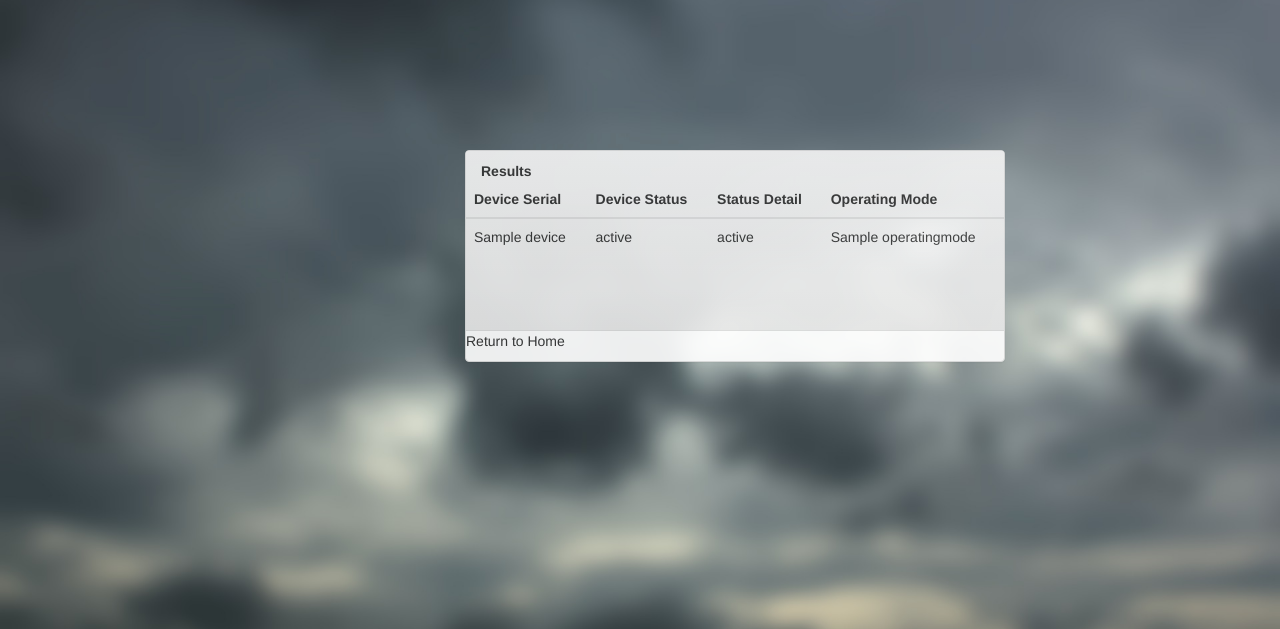
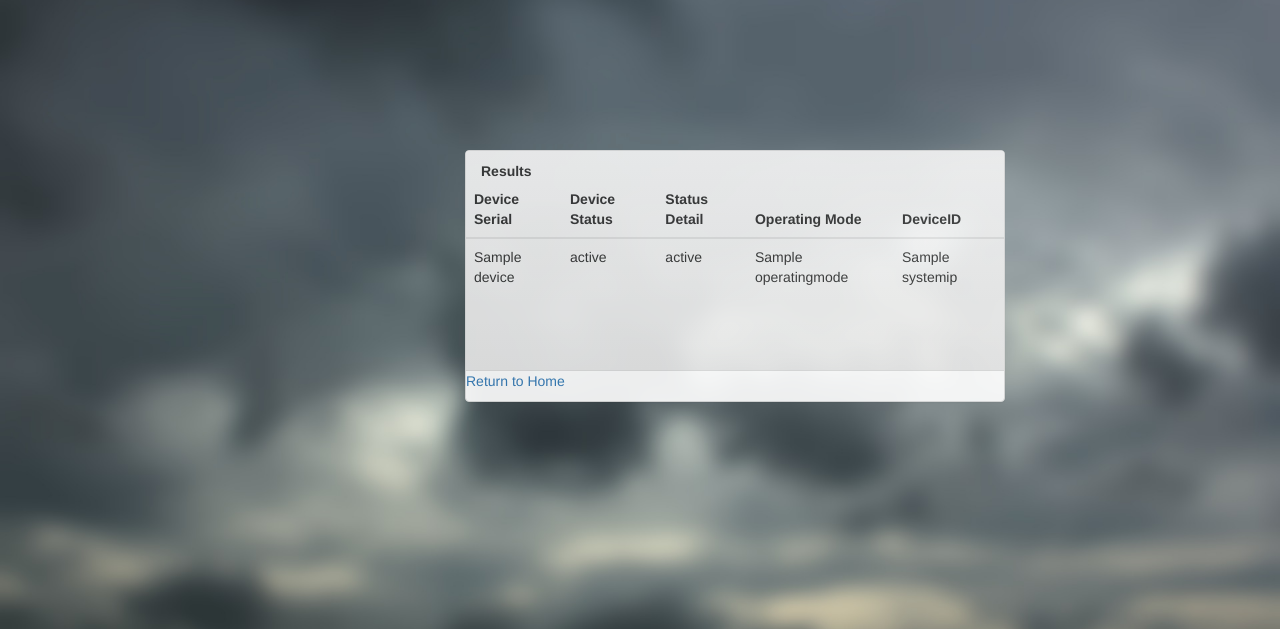
Before and after one commit to lpereira1/Viptela-Device-Status, a Flask app: template app/templates/show-results.html in a window 1280 px wide. Shown: the top 629 px of the page. Run offline with Flask 2, Linux system fonts and the light colour scheme; the template is opened without the code that fills it: most values are stand-ins (such as "Sample title", 1, 10 or a date in 2020); some libraries are stand-ins or nearby versions.

Commit message:
Updated with new Background Updated the device status dictionary with one that is more sane.
Added Return to home links for all result types.

```diff
--- a/app/templates/show-results.html
+++ b/app/templates/show-results.html
@@ -26,6 +26,7 @@
               <th>Device Status</th>
               <th>Status Detail</th>
               <th>Operating Mode</th>
+              <th>DeviceID</th>
 
             </tr>
           </thead>
@@ -35,6 +36,7 @@
               <td>{{ data.Status }}</td>
               <td>{{ data.statusdetail }}</td>
               <td>{{ data.operatingmode }}</td>
+              <td>{{ data.systemip }}</td>
 
             </tr>
           </tbody>
@@ -45,7 +47,7 @@
       </div>
 	</div>
 </div>
-                <p>Return to Home</p>
+                <p><a href="/">Return to Home</a></p>
             </div>
     </div>
     {% endif %}
```
